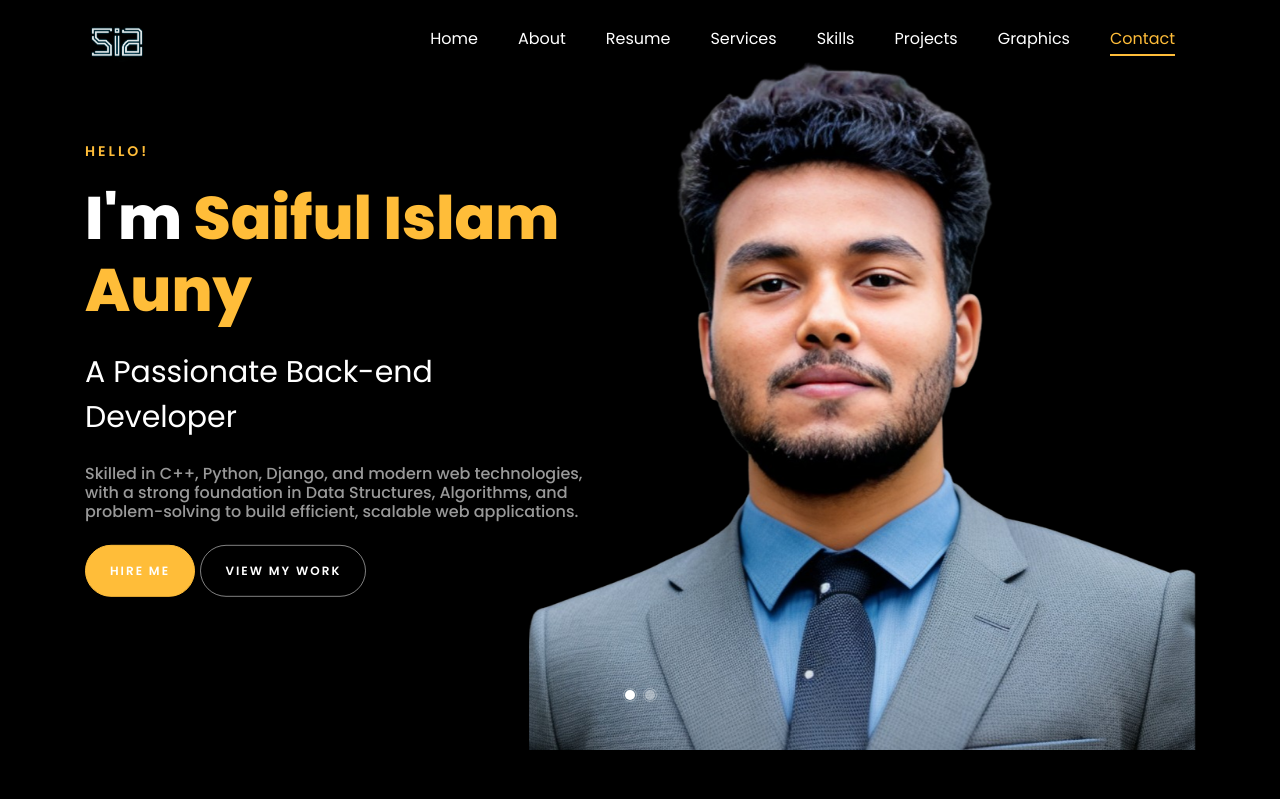
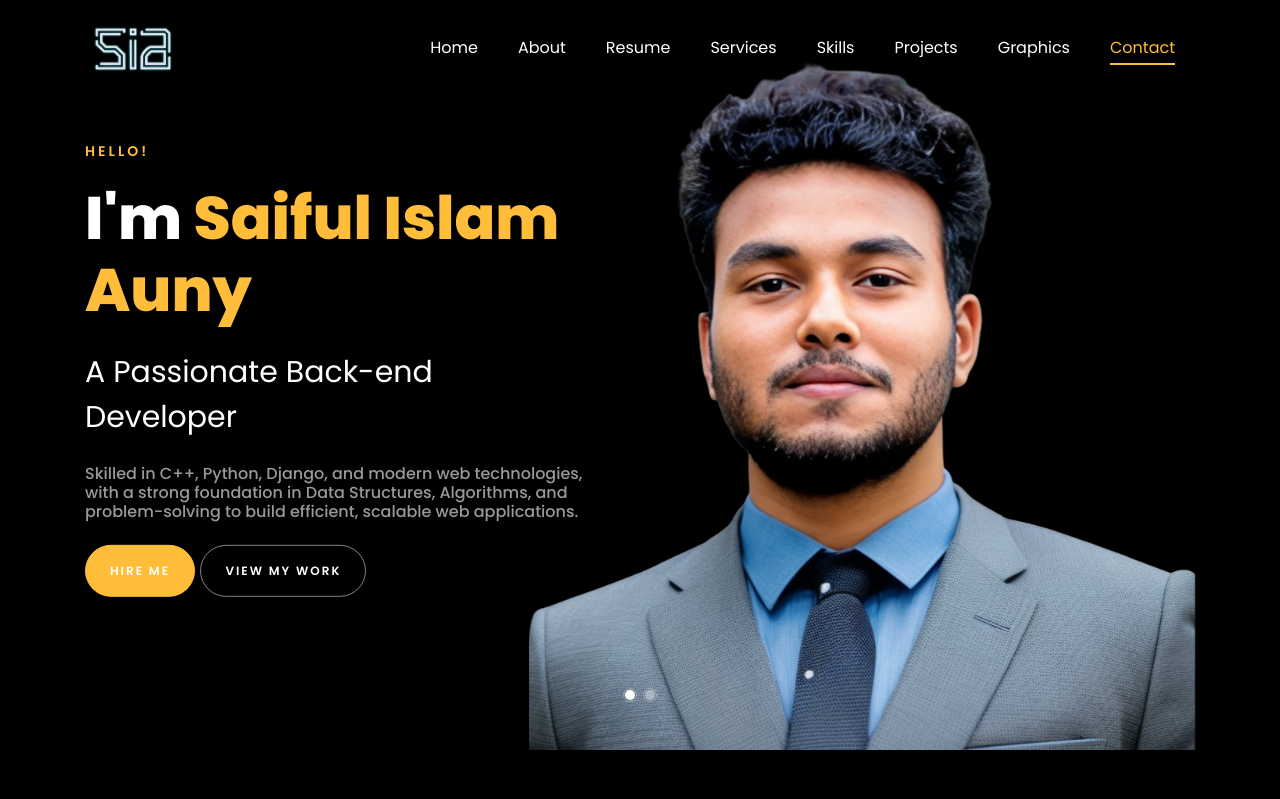
Before and after one commit to saiful-islam-auny/My-Portfolio, a Django app: page / in a window 1280 px wide. Shown: the top 799 px of the page. Run offline with Django 5.2, Linux system fonts and the light colour scheme; some libraries are stand-ins or nearby versions; some web fonts are replaced.

Commit message:
update logo and fabicon

```diff
--- a/templates/index.html
+++ b/templates/index.html
@@ -8,7 +8,7 @@
   <meta charset="utf-8" />
   <meta name="viewport" content="width=device-width, initial-scale=1, shrink-to-fit=no" />
 
-  <link rel="icon" type="image/png" href="{% static 'images/favicon.ico' %}" media="(prefers-color-scheme: light)" />
+  <link rel="icon" type="image/x-icon" href="{% static 'images/favicon.ico' %}" />
 
   <link href="https://fonts.googleapis.com/css?family=Poppins:100,200,300,400,500,600,700,800,900" rel="stylesheet" />
 
@@ -30,7 +30,7 @@
   <nav class="navbar navbar-expand-lg navbar-dark ftco_navbar ftco-navbar-light site-navbar-target" id="ftco-navbar">
     <div class="container">
       <a class="navbar-brand" href="">
-        <img src="{% static 'images/sia-dark.png' %}" alt="SIA Logo" style="height: 40px;"> <!-- Adjust height as needed -->
+        <img src="{% static 'images/sia-dark.png' %}" alt="SIA Logo" style="height: 60px;">
       </a>
       <button class="navbar-toggler js-fh5co-nav-toggle fh5co-nav-toggle" type="button" data-toggle="collapse"
         data-target="#ftco-nav" aria-controls="ftco-nav" aria-expanded="false" aria-label="Toggle navigation">
```
Also changed, not shown: static/images/favicon.ico, 1 other file.
